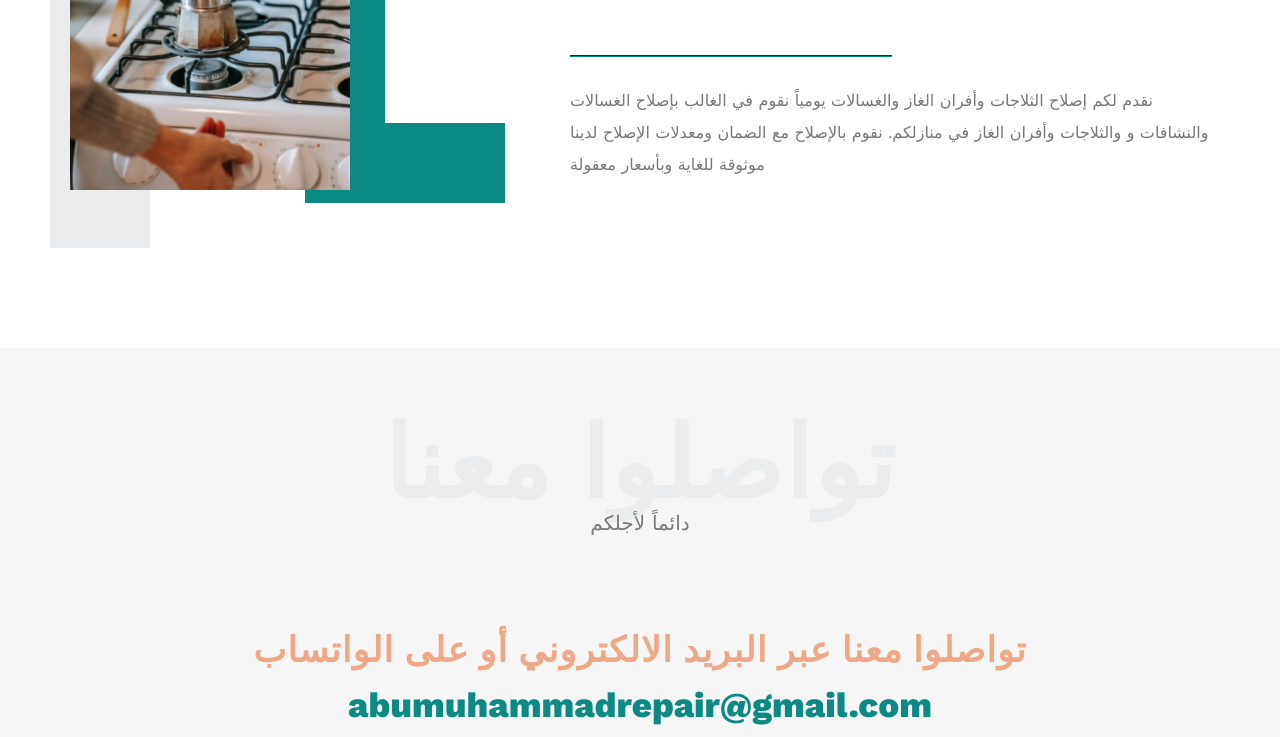
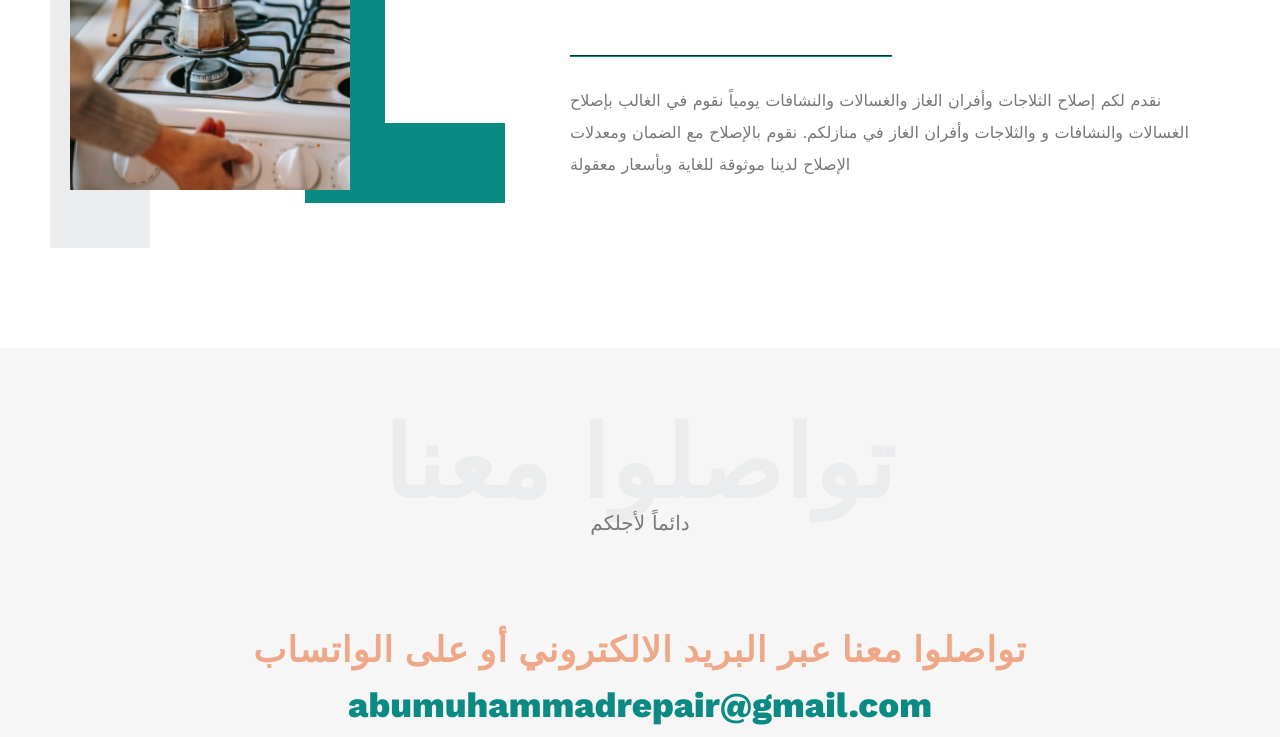
Before and after one commit to Zotri/zotri.github.io, a plain HTML site: page index.html in a window 1280 px wide. Shown: the part 3757-4494 px from the top of the page. Drawn offline with nearby package versions, Linux system fonts and the light colour scheme.

```diff
--- a/index.html
+++ b/index.html
@@ -351,10 +351,10 @@
 
               <hr />
               <p>
-                نقدم لكم إصلاح الثلاجات وأفران الغاز والغسالات يومياً نقوم في
-                الغالب بإصلاح الغسالات والنشافات و والثلاجات وأفران الغاز في
-                منازلكم. نقوم بالإصلاح مع الضمان ومعدلات الإصلاح لدينا موثوقة
-                للغاية وبأسعار معقولة
+                نقدم لكم إصلاح الثلاجات وأفران الغاز والغسالات والنشافات يومياً
+                نقوم في الغالب بإصلاح الغسالات والنشافات و والثلاجات وأفران
+                الغاز في منازلكم. نقوم بالإصلاح مع الضمان ومعدلات الإصلاح لدينا
+                موثوقة للغاية وبأسعار معقولة
               </p>
             </div>
           </div>
```
